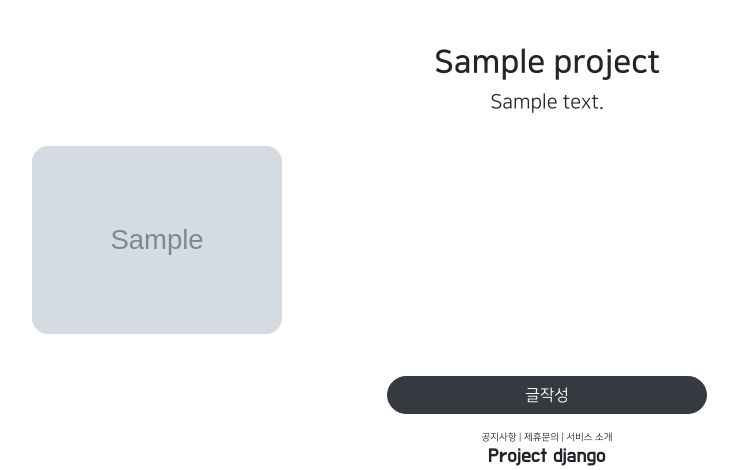
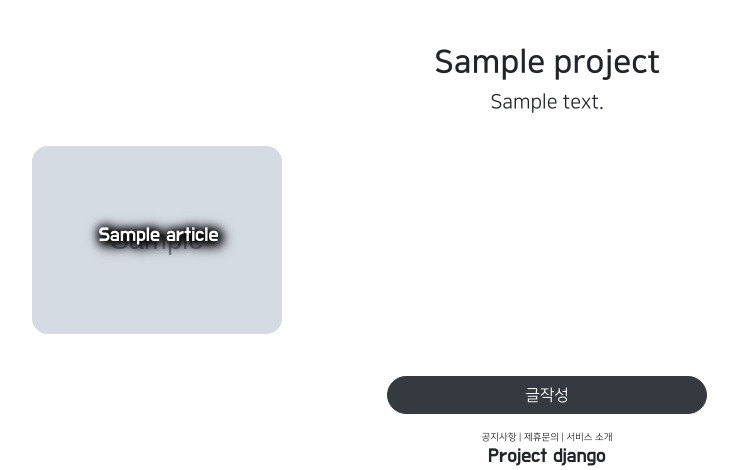
Before and after one commit to Umuhae/ProjectDJangoWeb, a Django app: page /projects/detail/1 in a window 1280 px wide. Shown: the part 276-746 px from the top of the page, without its empty margins (93-831 px from the left). Run offline with Django 3.2, Linux system fonts and the light colour scheme; tables that the repository leaves empty hold one stand-in row (values such as "Sample post"); grey boxes marked "Sample" are stand-in pictures; some libraries are stand-ins or nearby versions.

Commit message:
[*} css 스타일 변경

```diff
--- a/static/base.css
+++ b/static/base.css
@@ -69,6 +69,26 @@
   text-align: center;
 }
 
+.container .img_text {
+      display: block;
+      text-align: center;
+      width: 95%;
+      top: 45%;
+      left: 50%;
+      transform: translate(-50%, -65%);
+      max-height: 90px;
+      color: white;
+      font-family: 'Do Hyeon';
+      filter: drop-shadow(1px 1px 5px rgb(0, 0, 0)) drop-shadow(1px 1px 5px rgb(0, 0, 0)) drop-shadow(1px 1px 5px rgb(0, 0, 0));
+      position: absolute;
+      display: inline;
+      vertical-align: middle;
+      margin: 0.1rem;
+      margin-top: 0.5rem;
+      margin-bottom: 0.5rem;
+      font-size: 1.25rem;
+    }
+
 @media screen and (max-width:500px) {
   html {
     font-size: 13px
--- a/templates/snippets/list_fragment.html
+++ b/templates/snippets/list_fragment.html
@@ -30,6 +30,7 @@
     {% for article in article_list %}
       <a href="{% url 'articleapp:detail' pk=article.pk %}">
         {% include 'snippets/card.html' with article=article %}
+        <p class="img_text">{{ article.title }}</p>
       </a>
     {% endfor %}
   </div>
```
